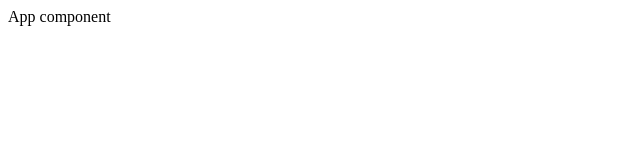
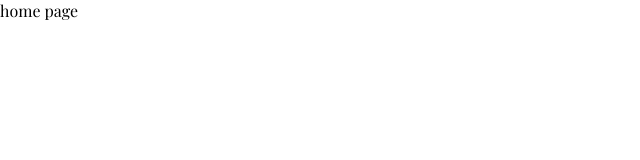
Before and after one commit to mrtrpak/fullstack-portfolio, a React (Create React App) app in the folder client/: page / in a window 1280 px wide. Shown: the top 160 px of the page, without its empty margins (0-640 px from the left). Built offline with nearby package versions, Linux system fonts and the light colour scheme.

Commit message:
added react-router-dom to route between pages and added routes fro homepage and soccerpage

```diff
--- a/client/package.json
+++ b/client/package.json
@@ -6,6 +6,7 @@
   "dependencies": {
     "react": "^18.2.0",
     "react-dom": "^18.2.0",
+    "react-router-dom": "^6.3.0",
     "react-scripts": "5.0.1"
   },
   "scripts": {
--- a/client/src/App.js
+++ b/client/src/App.js
@@ -1,11 +1,22 @@
+import React from 'react';
+import {
+  BrowserRouter as Router,
+  Route,
+  Routes
+} from 'react-router-dom';
 
+import HomePage from './pages/Home';
+import SoccerPage from './pages/Soccer';
 
-function App() {
+export default function App() {
   return (
     <div className="App">
-      App component
+      <Router>
+        <Routes>
+          <Route exact path="/" element={<HomePage />} />
+          <Route exact path="/soccer" element={<SoccerPage />} />
+        </Routes>
+      </Router>
     </div>
   );
 }
-
-export default App;
--- /dev/null
+++ b/client/src/index.css
@@ -0,0 +1,15 @@
+@import url('https://fonts.googleapis.com/css2?family=Playfair+Display&display=swap');
+
+* {
+  margin: 0;
+  padding: 0;
+}
+
+a {
+  text-decoration: none;
+  cursor: pointer;
+}
+
+body, html {
+  font-family: 'Playfair Display', serif;
+};
--- a/client/src/index.js
+++ b/client/src/index.js
@@ -1,6 +1,9 @@
 import React from 'react';
 import { createRoot } from 'react-dom/client';
 import App from './App';
+
+import './index.css';
+
 const container = document.getElementById('root');
 const root = createRoot(container);
 
```
